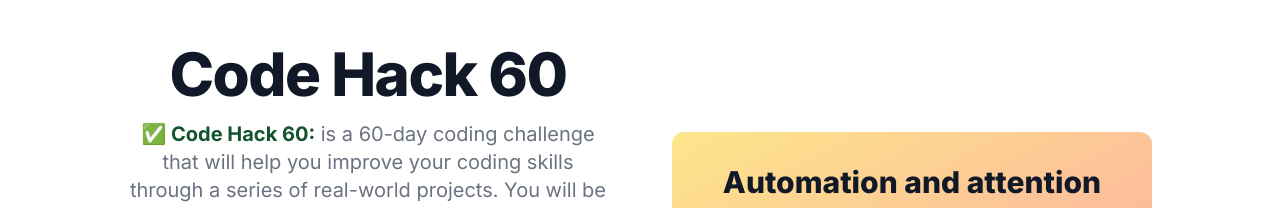
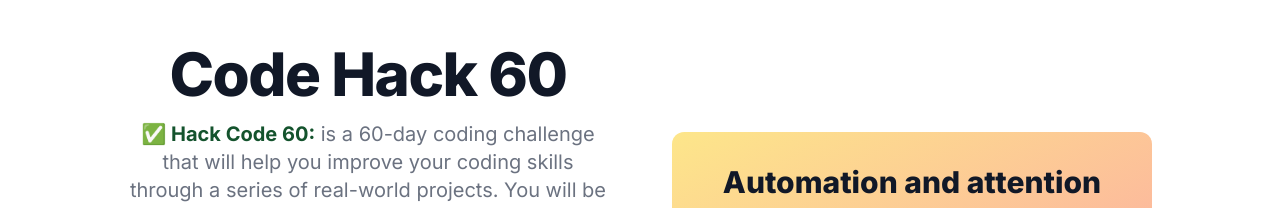
Before and after one commit to marksikaundi/Lupleg, a Next.js app: page / in a window 1280 px wide. Shown: the part 1640-1848 px from the top of the page. Built offline with nearby package versions, Linux system fonts and the light colour scheme.

Commit message:
updated Hack Code 60

```diff
--- a/components/FeaturesCards/Cards.jsx
+++ b/components/FeaturesCards/Cards.jsx
@@ -95,7 +95,7 @@ export default function Cards() {
               Code Hack 60
             </h1>
             <p className="mt-4 max-w-2xl text-xl text-gray-500 lg:mx-auto">
-              <span className="font-bold text-green-900">✅ Code Hack 60:</span>{" "}
+              <span className="font-bold text-green-900">✅ Hack Code 60:</span>{" "}
               is a 60-day coding challenge that will help you improve your
               coding skills through a series of real-world projects. You will be
               given a new project every 2 days, and you will have 2 days to
```
